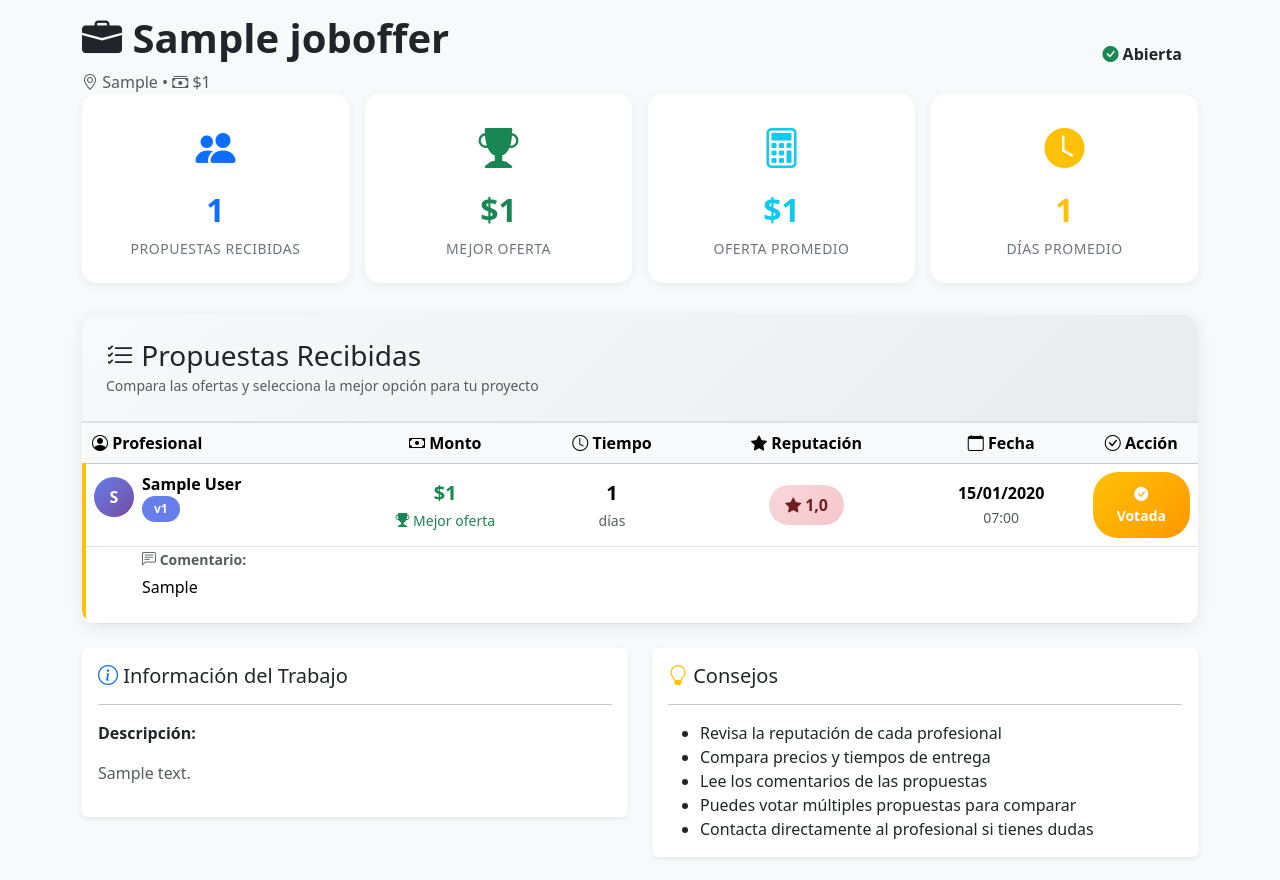
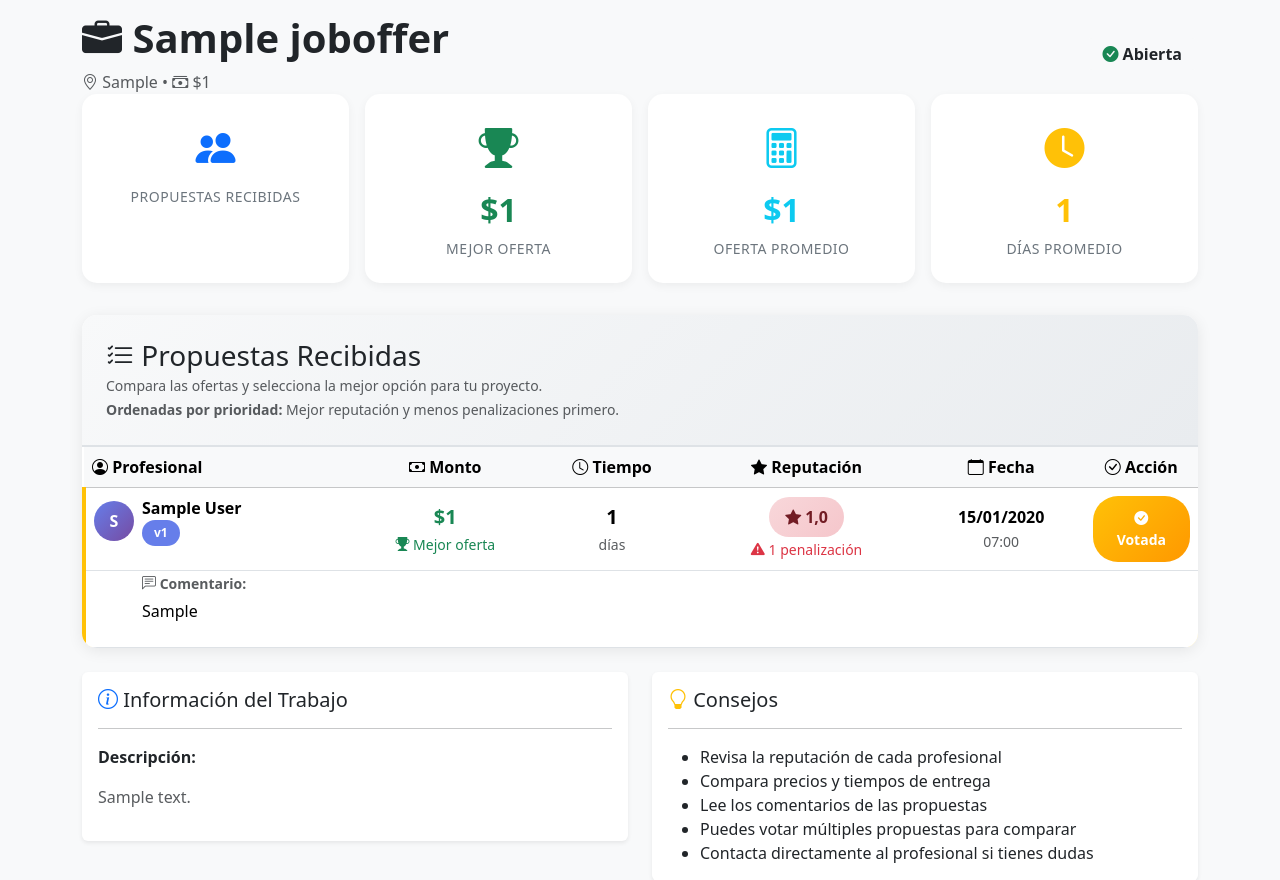
Before and after one commit to marcelodanieldm/kunfido, a Django app: page /ofertas/1/privado/ in a window 1280 px wide. Shown: the part 174-1054 px from the top of the page. Run offline with Django 4.2, Linux system fonts and the light colour scheme; a user stored in the database is signed in; tables that the repository leaves empty hold one stand-in row (values such as "Sample post").

Commit message:
feat: Add penalty system for rejected delay justifications
- Added penalizaciones_acumuladas field to UserProfile
- Penalty reduces reputation score (0.1 per day, max 1.0)
- Added prioridad_ofertas property to calculate priority (0-100 score)
- Proposals now ordered by professional priority (better reputation first)
- rechazar_replica_atraso now applies real penalties
- Added penalty indicator in private job view
- Migration 0005: penalizaciones_acumuladas field
- Professionals with more penalties appear lower in proposal list

```diff
--- a/templates/usuarios/job_detail_private.html
+++ b/templates/usuarios/job_detail_private.html
@@ -315,7 +315,8 @@
                 <i class="bi bi-list-check"></i> Propuestas Recibidas
             </h3>
             <small class="text-muted">
-                Compara las ofertas y selecciona la mejor opción para tu proyecto
+                Compara las ofertas y selecciona la mejor opción para tu proyecto.
+                <br><strong>Ordenadas por prioridad:</strong> Mejor reputación y menos penalizaciones primero.
             </small>
         </div>
 
@@ -415,6 +416,14 @@
                                             <i class="bi bi-star"></i>
                                             Sin calificar
                                         </span>
+                                    {% endif %}
+                                    {% if propuesta.profesional.profile.penalizaciones_acumuladas > 0 %}
+                                        <br>
+                                        <small class="text-danger">
+                                            <i class="bi bi-exclamation-triangle-fill"></i>
+                                            {{ propuesta.profesional.profile.penalizaciones_acumuladas }}
+                                            penalización{{ propuesta.profesional.profile.penalizaciones_acumuladas|pluralize:"es" }}
+                                        </small>
                                     {% endif %}
                                 </td>
 
--- a/usuarios/models.py
+++ b/usuarios/models.py
@@ -44,6 +44,12 @@ class UserProfile(models.Model):
         help_text='Puntuación del usuario (0.0 - 5.0)'
     )
 
+    penalizaciones_acumuladas = models.PositiveIntegerField(
+        default=0,
+        verbose_name='Penalizaciones Acumuladas',
+        help_text='Número de penalizaciones por atrasos no justificados'
+    )
+
     fecha_creacion = models.DateTimeField(
         auto_now_add=True,
         verbose_name='Fecha de Creación'
@@ -80,6 +86,39 @@ class UserProfile(models.Model):
             return Wallet.objects.get(user=self.user)
         except:
             return None
+
+    def aplicar_penalizacion(self, dias_atraso):
+        """
+        Aplica penalización por atraso no justificado.
+        - Reduce la puntuación según días de atraso
+        - Incrementa contador de penalizaciones
+        """
+        # Calcular reducción de puntuación (0.1 puntos por cada día de atraso, máximo 1.0)
+        reduccion = min(dias_atraso * 0.1, 1.0)
+        self.puntuacion = max(0.0, self.puntuacion - reduccion)
+
+        # Incrementar contador de penalizaciones
+        self.penalizaciones_acumuladas += 1
+
+        self.save()
+
+        return reduccion
+
+    @property
+    def prioridad_ofertas(self):
+        """
+        Calcula la prioridad del profesional para aparecer en ofertas.
+        Mayor puntuación y menos penalizaciones = mayor prioridad.
+        Retorna un score de 0 a 100.
+        """
+        # Base: puntuación (0-5) convertida a escala 0-50
+        score_puntuacion = (self.puntuacion / 5.0) * 50
+
+        # Penalización: cada penalización resta 5 puntos (máximo -50)
+        penalizacion = min(self.penalizaciones_acumuladas * 5, 50)
+
+        # Score final (0-100)
+        return max(0, score_puntuacion - penalizacion)
 
 
 class JobOffer(models.Model):
@@ -177,6 +216,25 @@ class JobOffer(models.Model):
     def cantidad_propuestas(self):
         """Retorna la cantidad de propuestas recibidas."""
         return self.propuestas.count()
+
+    @property
+    def dias_atraso(self):
+        """
+        Calcula los días de atraso entre la fecha de entrega pactada y la real.
+        Retorna:
+            - None si no hay fechas para comparar
+            - 0 si se entregó a tiempo o antes
+            - Número positivo de días de atraso
+        """
+        if not self.fecha_entrega_pactada or not self.fecha_entrega_real:
+            return None
+
+        # Calcular diferencia en días
+        delta = self.fecha_entrega_real - self.fecha_entrega_pactada
+        dias = delta.days
+
+        # Si es negativo o cero, se entregó a tiempo
+        return max(0, dias)
 
     @property
     def dias_atraso(self):
@@ -364,6 +422,27 @@ class DelayJustification(models.Model):
         self.fecha_aceptacion = timezone.now()
         self.aceptada_por = aceptado_por
         self.save()
+
+    def rechazar_justificacion(self, rechazado_por):
+        """
+        Rechaza la justificación y aplica penalización al profesional.
+        - Reduce puntuación según días de atraso
+        - Incrementa contador de penalizaciones
+        - Afecta prioridad en futuras ofertas
+        """
+        from django.utils import timezone
+
+        # Obtener perfil del profesional
+        perfil = self.profesional.profile
+
+        # Aplicar penalización
+        reduccion = perfil.aplicar_penalizacion(self.dias_atraso_justificados)
+
+        # Marcar como rechazada (penalizacion_omitida permanece False)
+        self.fecha_actualizacion = timezone.now()
+        self.save()
+
+        return reduccion
 
 
 class Wallet(models.Model):
--- a/usuarios/views.py
+++ b/usuarios/views.py
@@ -333,19 +333,29 @@ def job_detail_private(request, oferta_id):
     """
     Vista privada para el dueño de la oferta.
     Muestra tabla comparativa de todas las propuestas con botón de votación.
+    Las propuestas se ordenan por prioridad (mejor reputación y menos penalizaciones primero).
     """
     oferta = get_object_or_404(JobOffer, id=oferta_id, creador=request.user)
 
-    # Obtener propuestas ordenadas por monto
-    propuestas = oferta.propuestas.select_related(
+    # Obtener propuestas con información del perfil
+    propuestas_raw = oferta.propuestas.select_related(
         'profesional',
         'profesional__profile'
-    ).order_by('monto')
+    ).all()
+
+    # Ordenar por prioridad del profesional (mayor prioridad primero)
+    propuestas = sorted(
+        propuestas_raw,
+        key=lambda p: (
+            -p.profesional.profile.prioridad_ofertas,  # Mayor prioridad primero
+            p.monto  # Luego por menor monto
+        )
+    )
 
     # Calcular estadísticas
-    monto_minimo = propuestas.aggregate(Min('monto'))['monto__min']
-    promedio_monto = propuestas.aggregate(Avg('monto'))['monto__avg']
-    dias_promedio = propuestas.aggregate(Avg('dias_entrega'))['dias_entrega__avg']
+    monto_minimo = propuestas_raw.aggregate(Min('monto'))['monto__min'] if propuestas_raw else None
+    promedio_monto = propuestas_raw.aggregate(Avg('monto'))['monto__avg'] if propuestas_raw else None
+    dias_promedio = propuestas_raw.aggregate(Avg('dias_entrega'))['dias_entrega__avg'] if propuestas_raw else None
 
     context = {
         'oferta': oferta,
@@ -659,8 +669,11 @@ def aceptar_replica_atraso(request, justificacion_id):
 @require_POST
 def rechazar_replica_atraso(request, justificacion_id):
     """
-    Endpoint para que el cliente rechace la réplica (opcional).
-    La penalización se mantiene activa.
+    Endpoint para que el cliente rechace la réplica.
+    Aplica penalización al profesional:
+    - Reduce puntuación según días de atraso
+    - Incrementa contador de penalizaciones
+    - Afecta prioridad en futuras ofertas
     """
     justificacion = get_object_or_404(DelayJustification, id=justificacion_id)
 
@@ -669,9 +682,21 @@ def rechazar_replica_atraso(request, justificacion_id):
         messages.error(request, 'No tienes permiso para rechazar esta justificación.')
         return redirect('usuarios:public_feed')
 
-    messages.info(
+    # Verificar que no haya sido procesada previamente
+    if justificacion.penalizacion_omitida:
+        messages.info(request, 'Esta justificación ya fue aceptada anteriormente.')
+        return redirect('usuarios:job_detail_private', oferta_id=justificacion.oferta.id)
+
+    # Aplicar penalización
+    reduccion = justificacion.rechazar_justificacion(rechazado_por=request.user)
+    profesional = justificacion.profesional
+
+    messages.warning(
         request,
-        f'Has rechazado la justificación. La penalización por {justificacion.dias_atraso_justificados} días de atraso se mantiene.'
+        f'Has rechazado la justificación de {profesional.get_full_name() or profesional.username}. '
+        f'Se aplicó una penalización de {reduccion:.1f} puntos. '
+        f'Puntuación actual: {profesional.profile.puntuacion:.1f}/5.0. '
+        f'Esto afectará su prioridad en futuras ofertas.'
     )
 
     return redirect('usuarios:job_detail_private', oferta_id=justificacion.oferta.id)
```
Also changed, not shown: usuarios/migrations/0005_userprofile_penalizaciones_acumuladas.py (added).
